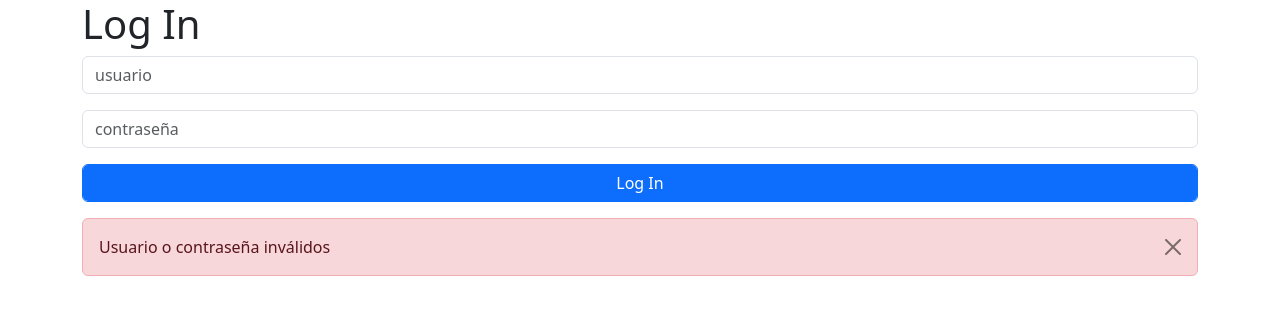
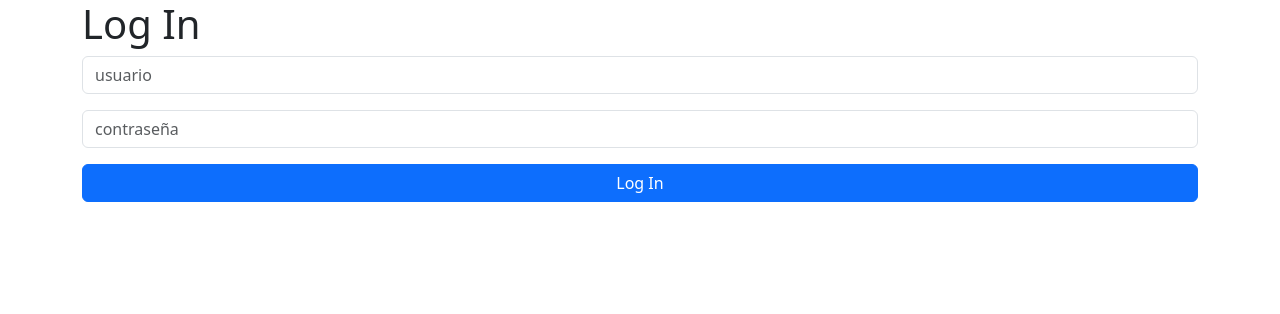
Before and after one commit to Jota98daut/ayiacademy-tp2, a React (Create React App) app in the folder ejercicio1/client/: page /login in a window 1280 px wide. Shown: the top 314 px of the page. Built offline with nearby package versions, Linux system fonts and the light colour scheme.

Commit message:
tp1: funcionalidad login

```diff
--- a/ejercicio1/client/package.json
+++ b/ejercicio1/client/package.json
@@ -6,11 +6,11 @@
     "@testing-library/jest-dom": "^5.17.0",
     "@testing-library/react": "^13.4.0",
     "@testing-library/user-event": "^13.5.0",
+    "axios": "^1.6.7",
     "bootstrap": "^5.3.2",
     "react": "^18.2.0",
     "react-bootstrap": "^2.10.0",
     "react-dom": "^18.2.0",
-    "react-router": "^6.21.3",
     "react-router-dom": "^6.21.3",
     "react-scripts": "5.0.1",
     "web-vitals": "^2.1.4"
--- a/ejercicio1/client/src/Login.js
+++ b/ejercicio1/client/src/Login.js
@@ -1,23 +1,52 @@
-import { Alert, Container, Form } from "react-bootstrap";
+import { Alert, Button, Container, Form } from "react-bootstrap";
 import "bootstrap/dist/css/bootstrap.min.css";
 import "bootstrap/dist/js/bootstrap.min";
 import { useState } from "react";
+import axios from "axios";
+import { redirect, useNavigate } from "react-router-dom";
 
 const Login = () => {
-  const [showError, setShowError] = useState(true);
+  const [showError, setShowError] = useState(false);
+  const [nombreUsuario, setNombreUsuario] = useState("");
+  const [passwordUsuario, setPasswordUsuario] = useState("");
+  const navigate = useNavigate();
+
+  const handleSubmit = (e) => {
+    e.preventDefault();
+
+    axios
+
+      .post("http://localhost:8080/login", {
+        nombreUsuario,
+        passwordUsuario,
+      })
+
+      .then(navigate("/empleados"))
+
+      .catch((error) => {
+        console.log(error);
+        setShowError(true);
+      });
+  };
 
   return (
     <Container>
       <h1>Log In</h1>
 
-      <Form className="d-flex flex-column gap-3">
-        <Form.Control type="text" placeholder="usuario" />
-        <Form.Control type="password" placeholder="contraseña" />
+      <Form className="d-flex flex-column gap-3" onSubmit={handleSubmit}>
         <Form.Control
-          type="submit"
-          value="Log In"
-          className="btn btn-primary"
+          type="text"
+          placeholder="usuario"
+          onChange={({ target: { value } }) => setNombreUsuario(value)}
         />
+
+        <Form.Control
+          type="password"
+          placeholder="contraseña"
+          onChange={({ target: { value } }) => setPasswordUsuario(value)}
+        />
+
+        <Button type="submit">Log In</Button>
 
         {showError && (
           <Alert
--- a/ejercicio1/client/src/index.js
+++ b/ejercicio1/client/src/index.js
@@ -18,6 +18,10 @@ const router = createBrowserRouter([
     path: "/login",
     element: <Login />,
   },
+  {
+    path: "/empleados",
+    element: <div>Empleados</div>,
+  },
 ]);
 
 root.render(
```
Also changed, not shown: 1 other file (tests, documents, lock files or other folders).
